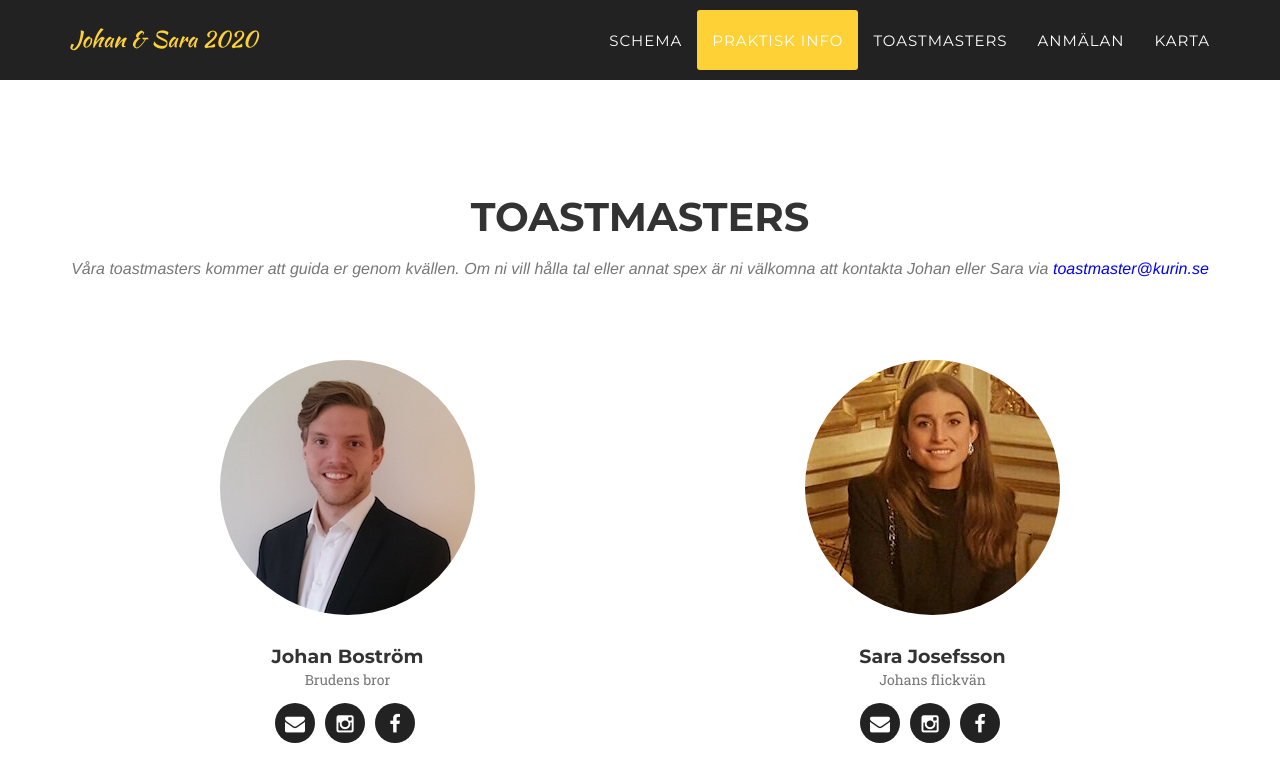
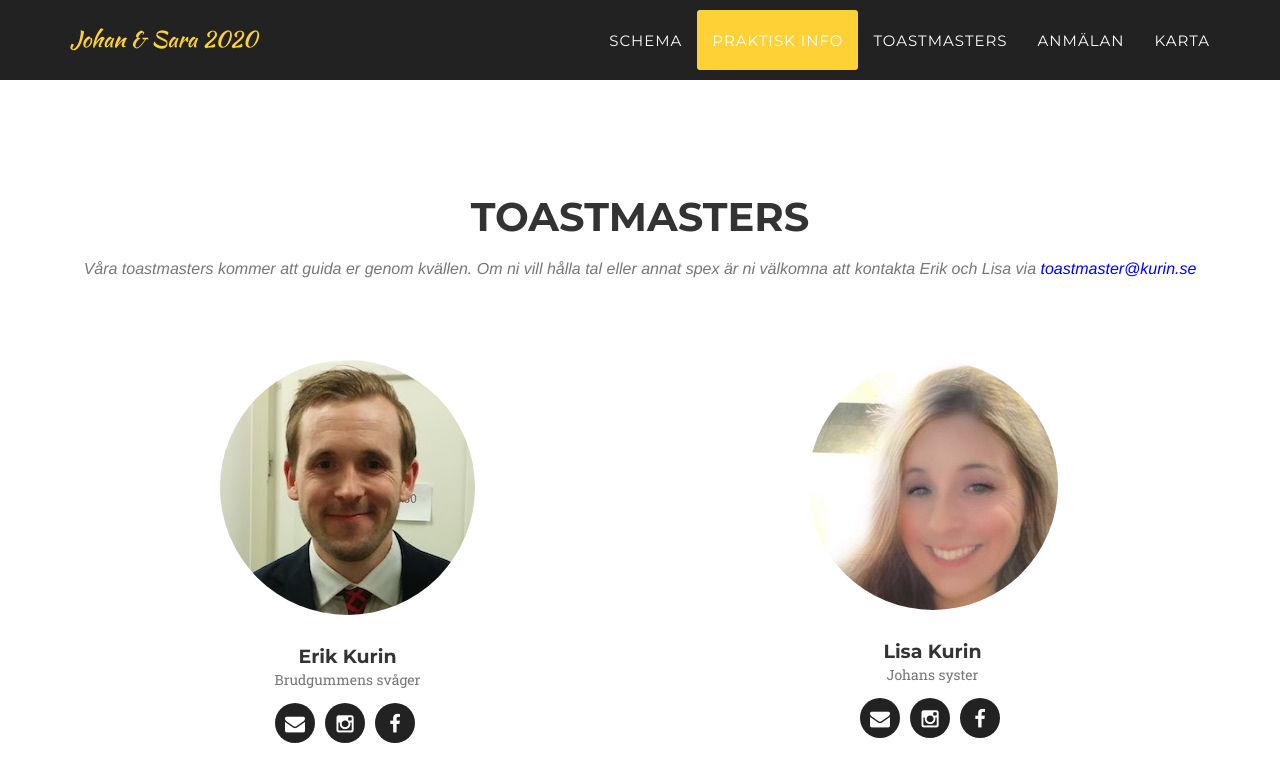
Before and after one commit to ekurin/bostrom-wedding, a Jekyll site: the page built from index.html, in a window 1280 px wide and 900 px high, scrolled down 3999 px. Shown: the top 782 px of the window. Built offline with Jekyll 4.4.1, drawn with Linux system fonts in a browser that asks for light colours; some web fonts are replaced.

Commit message:
Added toastmaster info

```diff
--- a/_config.yml
+++ b/_config.yml
@@ -14,27 +14,27 @@ color:
 
 # Team names, titles and social links
 people:
-- name: Johan Boström
+- name: Erik Kurin
   pic: 1
-  position: Brudens bror
+  position: Brudgummens svåger
+  social:
+    - title: envelope
+      url: mailto:toastmaster@kurin.se
+    - title: instagram
+      url: https://www.instagram.com/wutangclan/
+    - title: facebook
+      url: https://www.facebook.com/kurin
+
+- name: Lisa Kurin
+  pic: 2
+  position: Johans syster
   social:
     - title: envelope
       url: mailto:toastmaster@kurin.se
     - title: instagram
       url: #
     - title: facebook
-      url: https://www.facebook.com/johan.bostrom.96
-
-- name: Sara Josefsson
-  pic: 2
-  position: Johans flickvän
-  social:
-    - title: envelope
-      url: mailto:toastmaster@kurin.se
-    - title: instagram
-      url: https://www.instagram.com/josefssonsara/
-    - title: facebook
-      url: https://www.facebook.com/sara.josefsson.96
+      url: https://www.facebook.com/lisa.kurin
 
 # Social networks usernames (many more available: google-plus, flickr, dribbble, pinterest, instagram, tumblr, linkedin, etc.)
 social:
--- a/_includes/toastmasters.html
+++ b/_includes/toastmasters.html
@@ -4,7 +4,7 @@
             <div class="row">
                 <div class="col-lg-12 text-center">
                     <h2 class="section-heading">Toastmasters</h2>
-                    <h3 class="section-subheading text-muted">Våra toastmasters kommer att guida er genom kvällen. Om ni vill hålla tal eller annat spex är ni välkomna att kontakta Johan eller Sara via <a href="mailto:toastmaster@kurin.se">toastmaster@kurin.se</a></h3>
+                    <h3 class="section-subheading text-muted">Våra toastmasters kommer att guida er genom kvällen. Om ni vill hålla tal eller annat spex är ni välkomna att kontakta Erik och Lisa via <a href="mailto:toastmaster@kurin.se">toastmaster@kurin.se</a></h3>
                 </div>
             </div>
             <div class="row">
```
Also changed, not shown: img/team/1.jpg, img/team/2.jpg.
